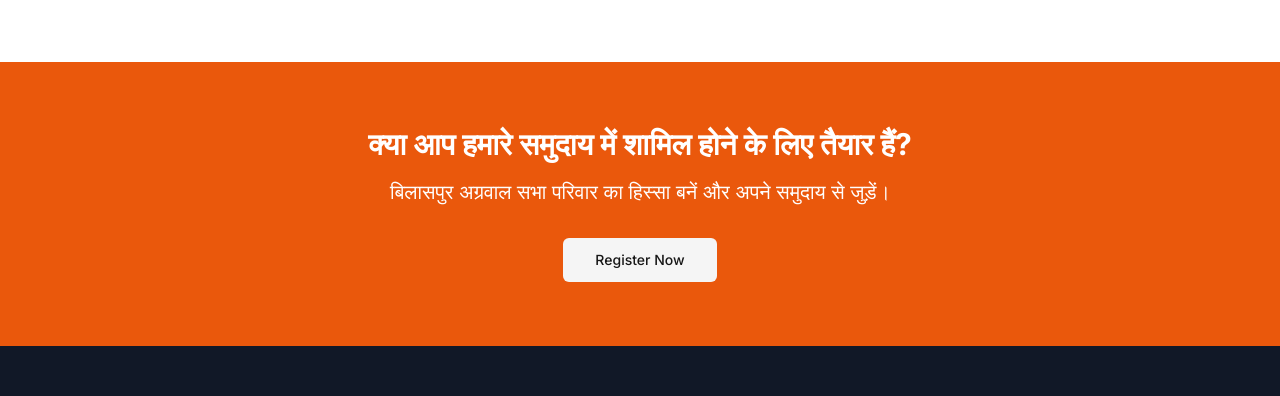
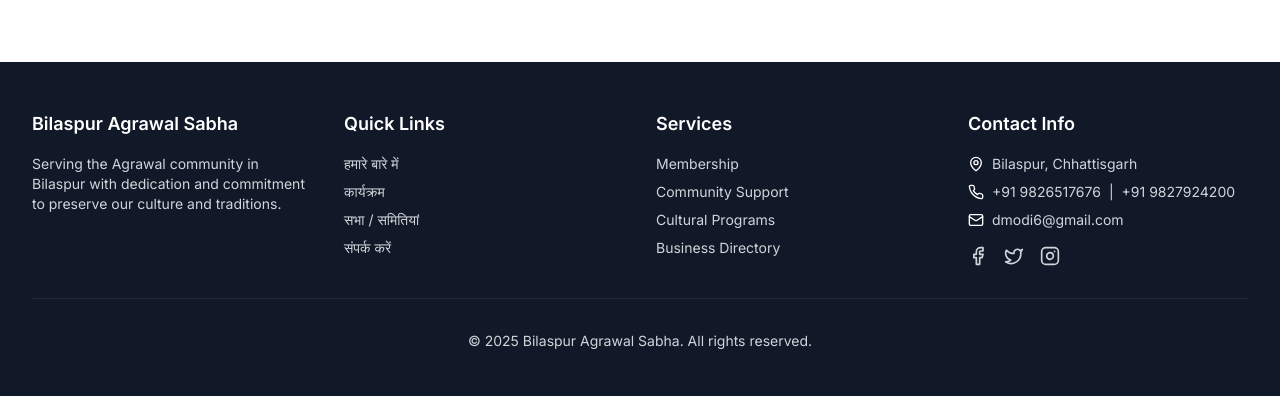
Before and after one commit to InventrixAI/AgrawalSamajProject, a Next.js app: page / in a window 1280 px wide. Shown: the part 1318-1714 px from the top of the page. Built offline with nearby package versions, Linux system fonts and the light colour scheme; no server answers.

Commit message:
Hide join-community call-to-action section on homepage

```diff
--- a/app/page.tsx
+++ b/app/page.tsx
@@ -214,7 +214,7 @@ export default function HomePage() {
       </section>
 
       {/* Call to Action */}
-      <section className="bg-orange-600 text-white py-16">
+      {/* <section className="bg-orange-600 text-white py-16">
         <div className="max-w-7xl mx-auto px-4 sm:px-6 lg:px-8 text-center">
           <h2 className="text-3xl font-bold mb-4">क्या आप हमारे समुदाय में शामिल होने के लिए तैयार हैं?</h2>
           <p className="text-xl mb-8 max-w-2xl mx-auto">
@@ -226,7 +226,7 @@ export default function HomePage() {
             </Button>
           </Link>
         </div>
-      </section>
+      </section> */}
     </div>
   )
 }
```
